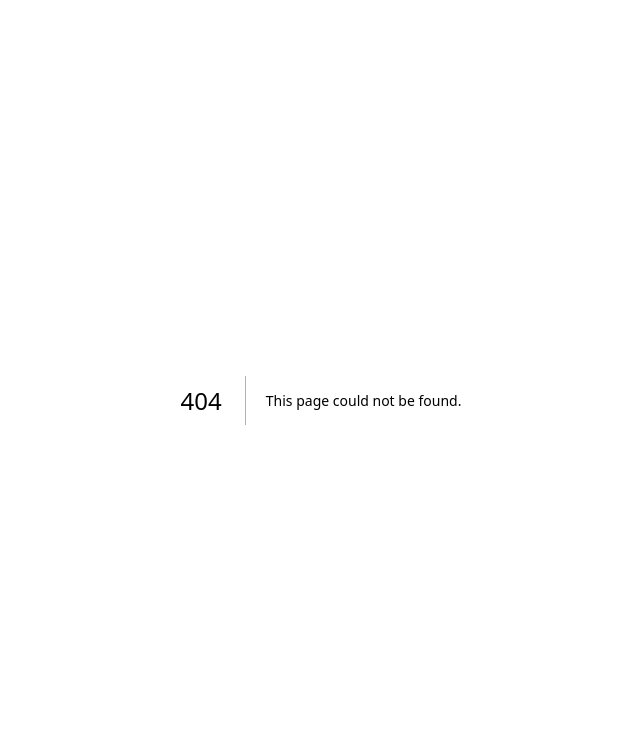
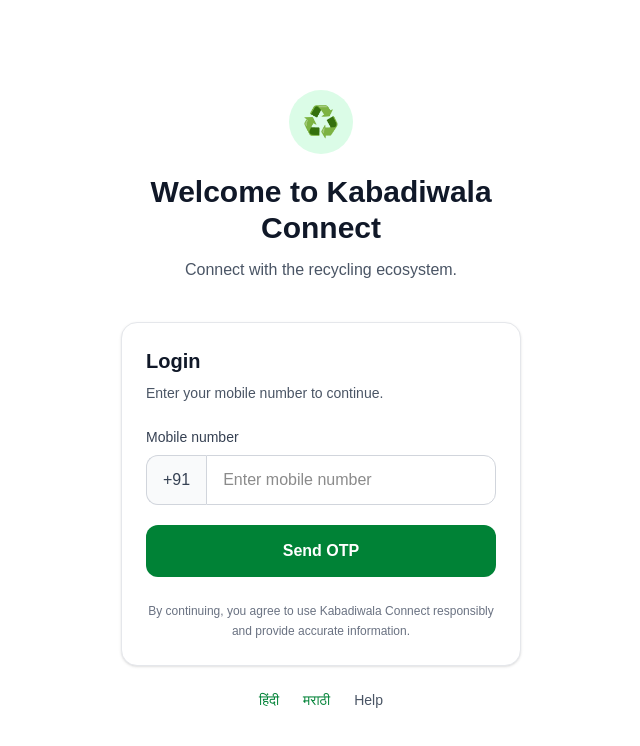
Before and after one commit to sujanraojonalagadda-dotcom/kabadiwala-connect-sih, a Next.js app in the folder frontend/: page /login in a window 1280 px wide. Before the commit this address had no page. Shown: the top 746 px of the page, without its empty margins (319-959 px from the left). Built offline with nearby package versions, Linux system fonts and the light colour scheme.

Commit message:
feat: add landing and login pages

```diff
--- /dev/null
+++ b/frontend/app/login/page.tsx
@@ -0,0 +1,98 @@
+export default function LoginPage() {
+  return (
+    <main className="min-h-screen bg-white">
+      <div className="mx-auto flex min-h-screen w-full max-w-md flex-col justify-center px-6 py-12">
+        {/* Brand */}
+        <div className="text-center">
+          <div className="mx-auto mb-5 flex h-16 w-16 items-center justify-center rounded-full bg-green-100 text-3xl">
+            ♻️
+          </div>
+
+          <h1 className="text-3xl font-bold text-gray-900">
+            Welcome to Kabadiwala Connect
+          </h1>
+
+          <p className="mt-3 text-gray-600">
+            Connect with the recycling ecosystem.
+          </p>
+        </div>
+
+        {/* Login Card */}
+        <div className="mt-10 rounded-2xl border border-gray-200 bg-white p-6 shadow-sm">
+          <h2 className="text-xl font-semibold text-gray-900">
+            Login
+          </h2>
+
+          <p className="mt-2 text-sm text-gray-600">
+            Enter your mobile number to continue.
+          </p>
+
+          <form className="mt-6 space-y-5">
+            {/* Mobile Number */}
+            <div>
+              <label
+                htmlFor="phone"
+                className="mb-2 block text-sm font-medium text-gray-700"
+              >
+                Mobile number
+              </label>
+
+              <div className="flex">
+                <span className="flex items-center rounded-l-xl border border-r-0 border-gray-300 bg-gray-50 px-4 text-gray-700">
+                  +91
+                </span>
+
+                <input
+                  id="phone"
+                  name="phone"
+                  type="tel"
+                  inputMode="numeric"
+                  placeholder="Enter mobile number"
+                  className="w-full rounded-r-xl border border-gray-300 px-4 py-3 outline-none transition focus:border-green-600 focus:ring-2 focus:ring-green-100"
+                />
+              </div>
+            </div>
+
+            {/* Send OTP */}
+            <button
+              type="submit"
+              className="w-full rounded-xl bg-green-700 px-6 py-3.5 font-semibold text-white transition hover:bg-green-800"
+            >
+              Send OTP
+            </button>
+          </form>
+
+          {/* Disclaimer */}
+          <p className="mt-6 text-center text-xs leading-5 text-gray-500">
+            By continuing, you agree to use Kabadiwala Connect responsibly
+            and provide accurate information.
+          </p>
+        </div>
+
+        {/* Language / Help */}
+        <div className="mt-6 flex justify-center gap-6 text-sm">
+          <button
+            type="button"
+            className="font-medium text-green-700 hover:text-green-800"
+          >
+            हिंदी
+          </button>
+
+          <button
+            type="button"
+            className="font-medium text-green-700 hover:text-green-800"
+          >
+            मराठी
+          </button>
+
+          <button
+            type="button"
+            className="text-gray-600 hover:text-gray-900"
+          >
+            Help
+          </button>
+        </div>
+      </div>
+    </main>
+  );
+}
--- a/frontend/app/page.tsx
+++ b/frontend/app/page.tsx
@@ -1,69 +1,52 @@
-import Image from "next/image";
+import Link from "next/link";
 
 export default function Home() {
   return (
-    <div className="flex flex-col flex-1 items-center justify-center bg-zinc-50 font-sans dark:bg-black">
-      <main className="flex flex-1 w-full max-w-3xl flex-col items-center justify-between py-32 px-16 bg-white dark:bg-black sm:items-start">
-        <Image
-          className="dark:invert h-5 w-[100px]"
-          src="/next.svg"
-          alt="Next.js logo"
-          width={100}
-          height={20}
-          priority
-        />
-        <div className="flex flex-col items-center gap-6 text-center sm:items-start sm:text-left">
-          <h1 className="max-w-xs text-3xl font-semibold leading-10 tracking-tight text-black dark:text-zinc-50">
-            To get started, edit the{" "}
-            <code className="rounded bg-black/[.06] px-1.5 py-0.5 font-mono text-[0.9em] dark:bg-white/[.08]">
-              page.tsx
-            </code>{" "}
-            file.
-          </h1>
-          <p className="max-w-md text-lg leading-8 text-zinc-600 dark:text-zinc-400">
-            Looking for a starting point or more instructions? Head over to{" "}
-            <a
-              href="https://vercel.com/templates?framework=next.js&utm_source=create-next-app&utm_medium=appdir-template-tw&utm_campaign=create-next-app"
-              className="font-medium text-zinc-950 dark:text-zinc-50"
-            >
-              Templates
-            </a>{" "}
-            or the{" "}
-            <a
-              href="https://nextjs.org/learn?utm_source=create-next-app&utm_medium=appdir-template-tw&utm_campaign=create-next-app"
-              className="font-medium text-zinc-950 dark:text-zinc-50"
-            >
-              Learning
-            </a>{" "}
-            center.
-          </p>
+    <main className="min-h-screen bg-white">
+      <section className="mx-auto flex min-h-screen max-w-6xl flex-col items-center justify-center px-6 py-16 text-center">
+        {/* Logo */}
+        <div className="mb-8 flex h-20 w-20 items-center justify-center rounded-full bg-green-100 text-4xl">
+          ♻️
         </div>
-        <div className="flex flex-col gap-4 text-base font-medium sm:flex-row">
-          <a
-            className="flex h-12 w-full items-center justify-center gap-2 rounded-full bg-foreground px-5 text-background transition-colors hover:bg-[#383838] dark:hover:bg-[#ccc] md:w-[158px]"
-            href="https://vercel.com/new?utm_source=create-next-app&utm_medium=appdir-template-tw&utm_campaign=create-next-app"
-            target="_blank"
-            rel="noopener noreferrer"
+
+        {/* Brand */}
+        <p className="mb-3 text-sm font-semibold uppercase tracking-widest text-green-700">
+          Kabadiwala Connect
+        </p>
+
+        {/* Heading */}
+        <h1 className="max-w-3xl text-4xl font-bold tracking-tight text-gray-900 sm:text-6xl">
+          Connecting collectors with the formal recycling ecosystem
+        </h1>
+
+        {/* Description */}
+        <p className="mt-6 max-w-2xl text-lg leading-8 text-gray-600">
+          Create material lots, discover recyclers, receive quotes, and keep
+          your recycling transactions documented in one place.
+        </p>
+
+        {/* Buttons */}
+        <div className="mt-10 flex flex-col gap-4 sm:flex-row">
+          <Link
+            href="/login"
+            className="rounded-xl bg-green-700 px-8 py-4 font-semibold text-white shadow-sm transition hover:bg-green-800"
           >
-            <Image
-              className="dark:invert h-[14px] w-4"
-              src="/vercel.svg"
-              alt="Vercel logomark"
-              width={16}
-              height={14}
-            />
-            Deploy Now
-          </a>
-          <a
-            className="flex h-12 w-full items-center justify-center rounded-full border border-solid border-black/[.08] px-5 transition-colors hover:border-transparent hover:bg-black/[.04] dark:border-white/[.145] dark:hover:bg-[#1a1a1a] md:w-[158px]"
-            href="https://nextjs.org/docs?utm_source=create-next-app&utm_medium=appdir-template-tw&utm_campaign=create-next-app"
-            target="_blank"
-            rel="noopener noreferrer"
+            Get Started
+          </Link>
+
+          <button
+            type="button"
+            className="rounded-xl border border-gray-300 bg-white px-8 py-4 font-semibold text-gray-700 transition hover:bg-gray-50"
           >
-            Documentation
-          </a>
+            Learn More
+          </button>
         </div>
-      </main>
-    </div>
+
+        {/* Footer text */}
+        <p className="mt-8 text-sm text-gray-500">
+          Collector-first • Simple • Traceable
+        </p>
+      </section>
+    </main>
   );
 }
```
